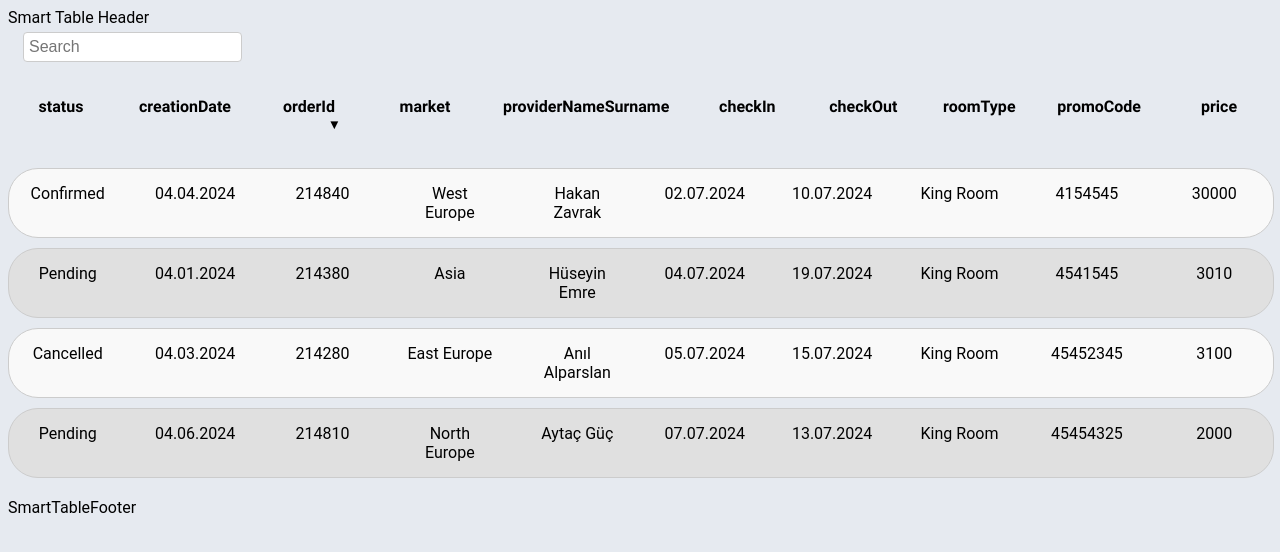
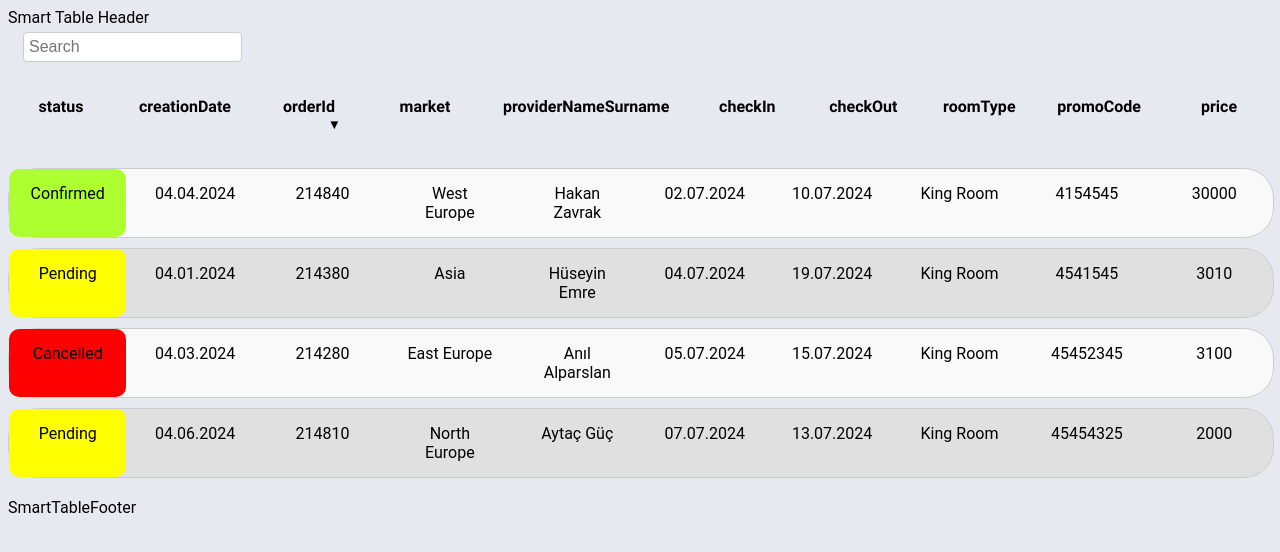
Before and after one commit to Mwiert/miniSpa, a Vue app: page /pinkpanthers in a window 1280 px wide. Shown: the top 552 px of the page. Built offline with nearby package versions, Linux system fonts and the light colour scheme; a web font is replaced by a local one.

Commit message:
Classname changes for css

```diff
--- a/src/components/SmartTable/SmartTableBody.vue
+++ b/src/components/SmartTable/SmartTableBody.vue
@@ -15,8 +15,10 @@
     </div>
     <div class="smart-table-row-grid">
       <div :class="['grid-row', rowClass(rowIndex)]" v-for="(tableRow, rowIndex) in tableData" :key="rowIndex">
-        <div v-for="(cell, cellIndex) in headers" :key="cellIndex" class="grid-item" :class="{ clickable: options.clickable }"
-          @click="handleClick(cell, rowIndex, cellIndex, tableRow[cell])">
+        <div v-for="(cell, cellIndex) in headers" :key="cellIndex"
+             :class="tableRow[cell]"
+             class="grid-item"
+             @click="handleClick(cell, rowIndex, cellIndex, tableRow[cell])">
           {{ tableRow[cell] }}
         </div>
       </div>
@@ -162,6 +164,16 @@ export default {
     }
   }
 
+  .Confirmed {
+    background-color: greenyellow;
+  }
+  .Pending {
+    background-color: yellow;
+  }
+  .Cancelled {
+    background-color: red;
+  }
+
   .no-grid-item {
     padding: 15px;
     border: 1px solid #ccc;
```
